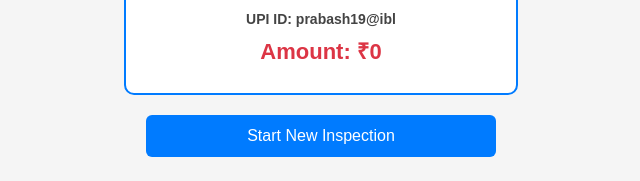
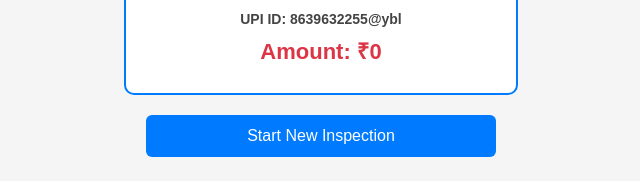
Before and after one commit to rprabash7/LLP-2.0, a plain HTML site: page Submit.html in a window 1280 px wide. Shown: the part 604-785 px from the top of the page, 319-959 px from the left. Drawn offline with Linux system fonts and the light colour scheme.

Commit message:
Modify UPI payment QR and customer pay calculation

```diff
--- a/Submit.html
+++ b/Submit.html
@@ -37,7 +37,7 @@
     <div class="qr-section">
         <h3>Scan & Pay</h3>
         <img id="qrImg" src="" alt="UPI QR Code" />
-        <div class="upi-id">UPI ID: prabash19@ibl</div>
+        <div class="upi-id">UPI ID: 8639632255@ybl</div>
         <div class="pay-amount" id="qrPayAmount"></div>
     </div>
 
```
